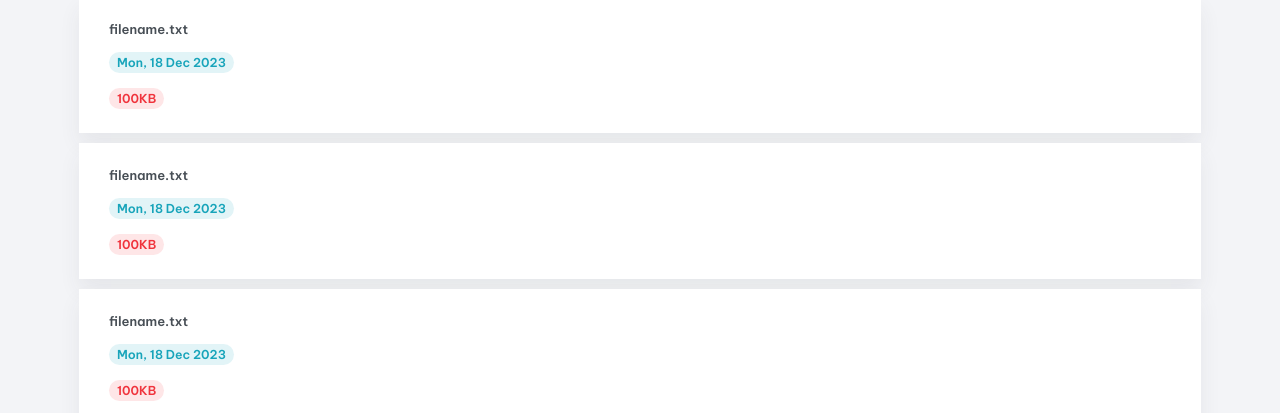
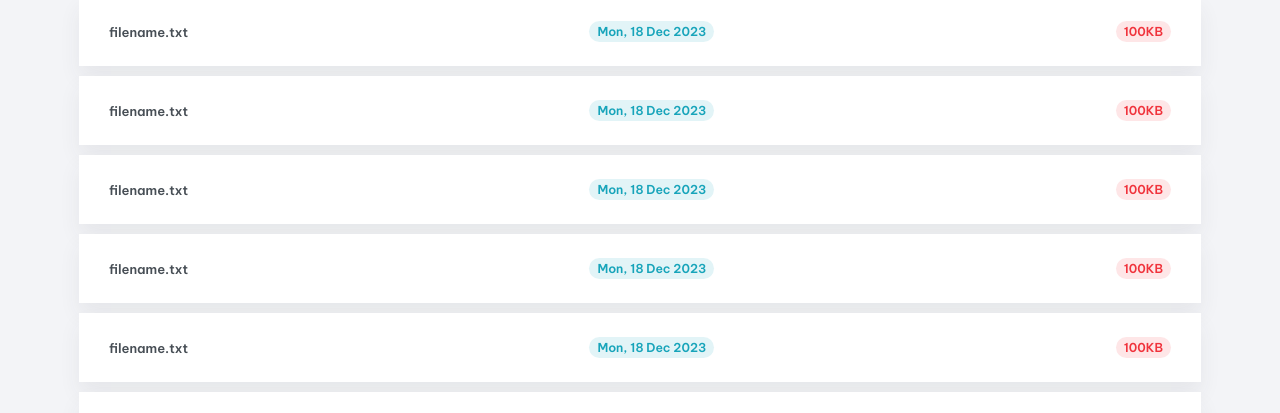
Before and after one commit to EssEnemiGz/HU-Cloud, a plain HTML site: page index.html in a window 1280 px wide. Shown: the part 361-774 px from the top of the page. Drawn offline with nearby package versions, Linux system fonts and the light colour scheme.

Commit message:
"Another minor change in CSS Responsive"

```diff
--- a/static/css/style.css
+++ b/static/css/style.css
@@ -402,6 +402,13 @@ span.add-icon{
   .dropdown-menu::before{
     display: none;
   }
+
+  .inline-card{
+    display: flex;
+    justify-content: space-between;
+    align-items: center;
+    flex-direction: row;
+  }
 }
 
 @media(min-width: 950px){
```
